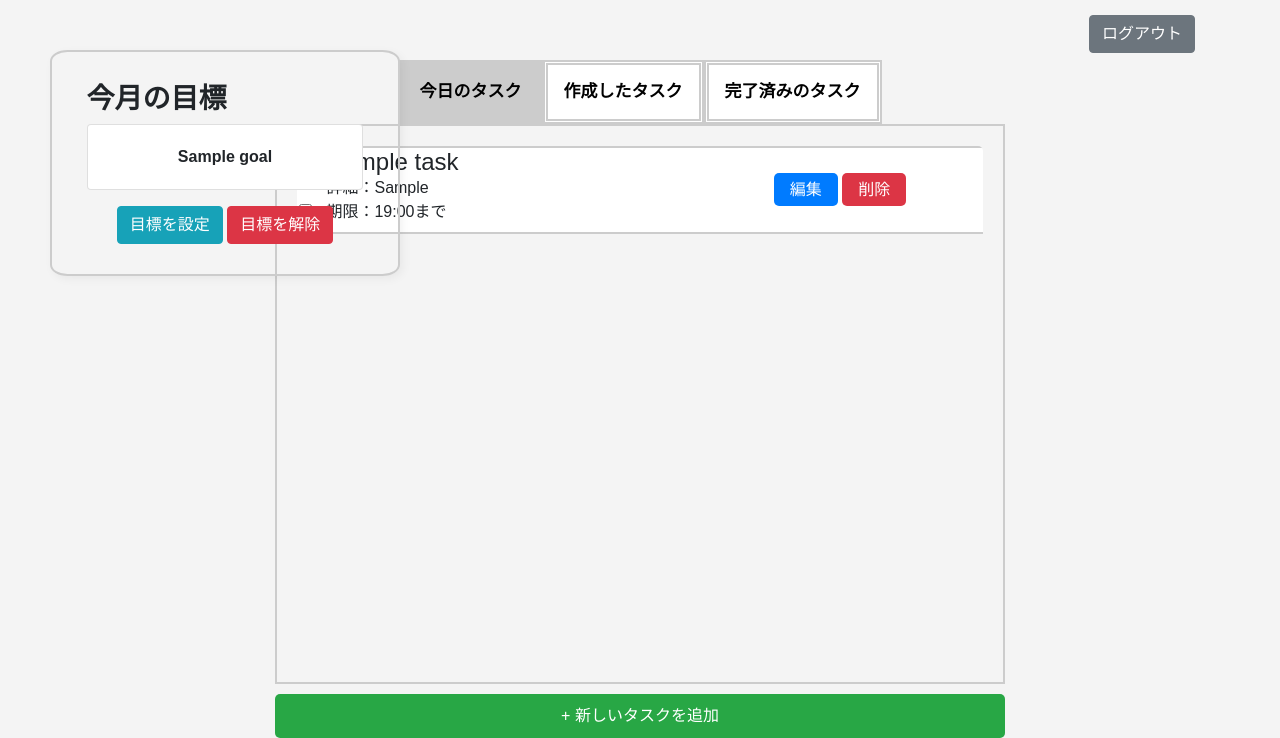
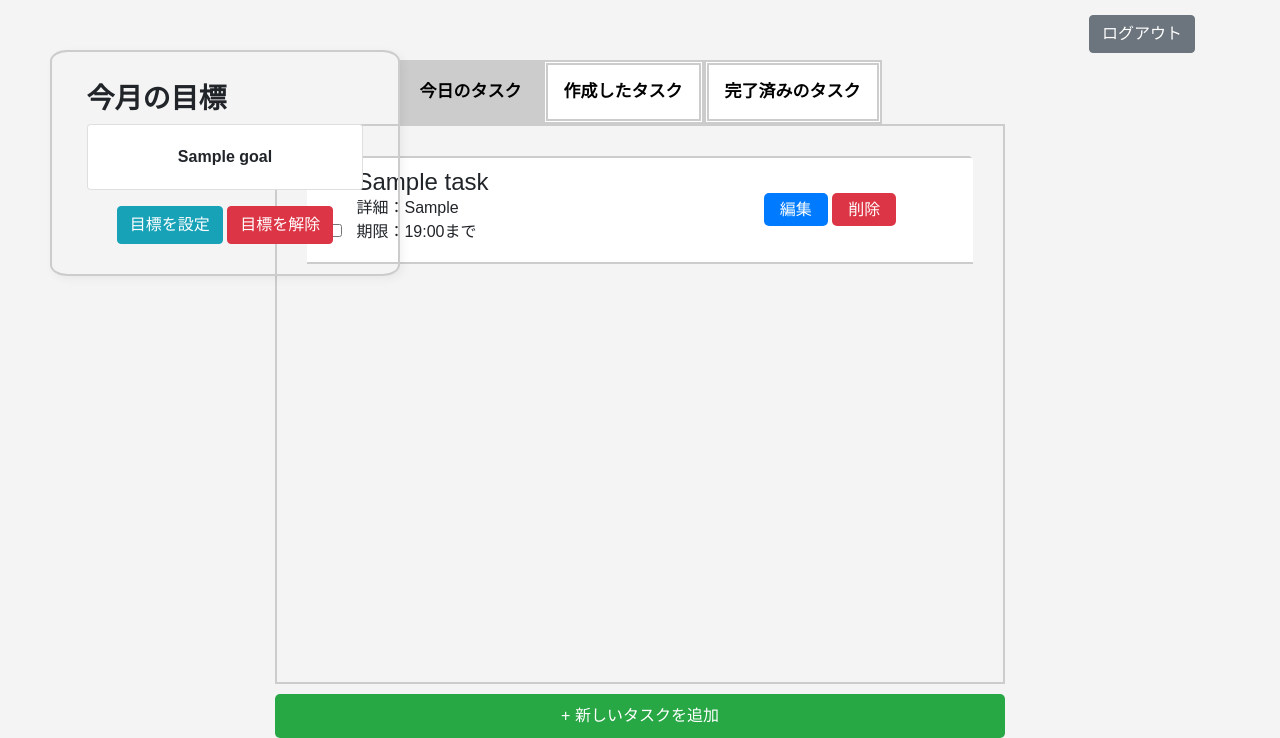
Before and after one commit to NakazatoTaichi/todolist_nakazatotaichi_c, a Django app: template todo/templates/todo/home.html in a window 1280 px wide. Shown: the part 70-808 px from the top of the page. Run offline with Django 5.2, Linux system fonts and the light colour scheme; the template is opened without the code that fills it: values that come from a table or form of the project are taken from there, others are empty; tables that the repository leaves empty hold one stand-in row (values such as "Sample post"); some libraries are stand-ins or nearby versions.

Commit message:
余白いい感じにした

```diff
--- a/todo/templates/todo/home.html
+++ b/todo/templates/todo/home.html
@@ -231,7 +231,7 @@
 
     .tab-content {
         display: none;
-        padding: 20px;
+        padding: 30px;
         height: 70vh;
         border: 2px solid #ccc;
     }
@@ -247,20 +247,17 @@
     .task {
         background-color: #fff;
         border: 2px solid #ccc;
+        padding:10px 20px;
         display: flex;
-        margin-bottom: 10px;
+        margin-bottom: -1px;
     }
 
     .task input[type="checkbox"] {
         margin-right: 10px;
     }
 
-    .task.completed {
+    .completed {
         color: #888;
-    }
-
-    .task.completed.content {
-        margin-right: 10px;
     }
 
     .edit-button, .restoration-button, .delete-button {
```
